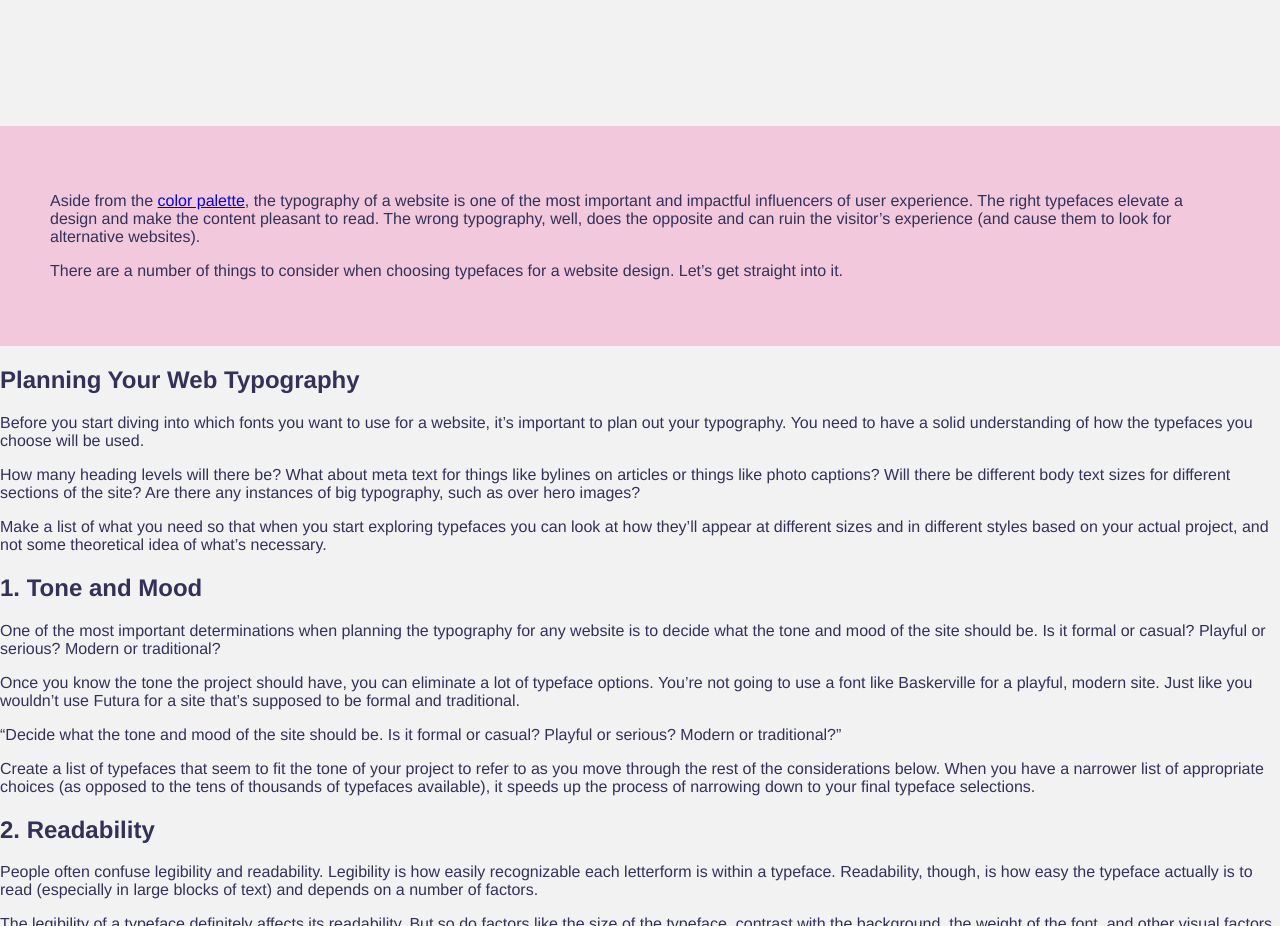
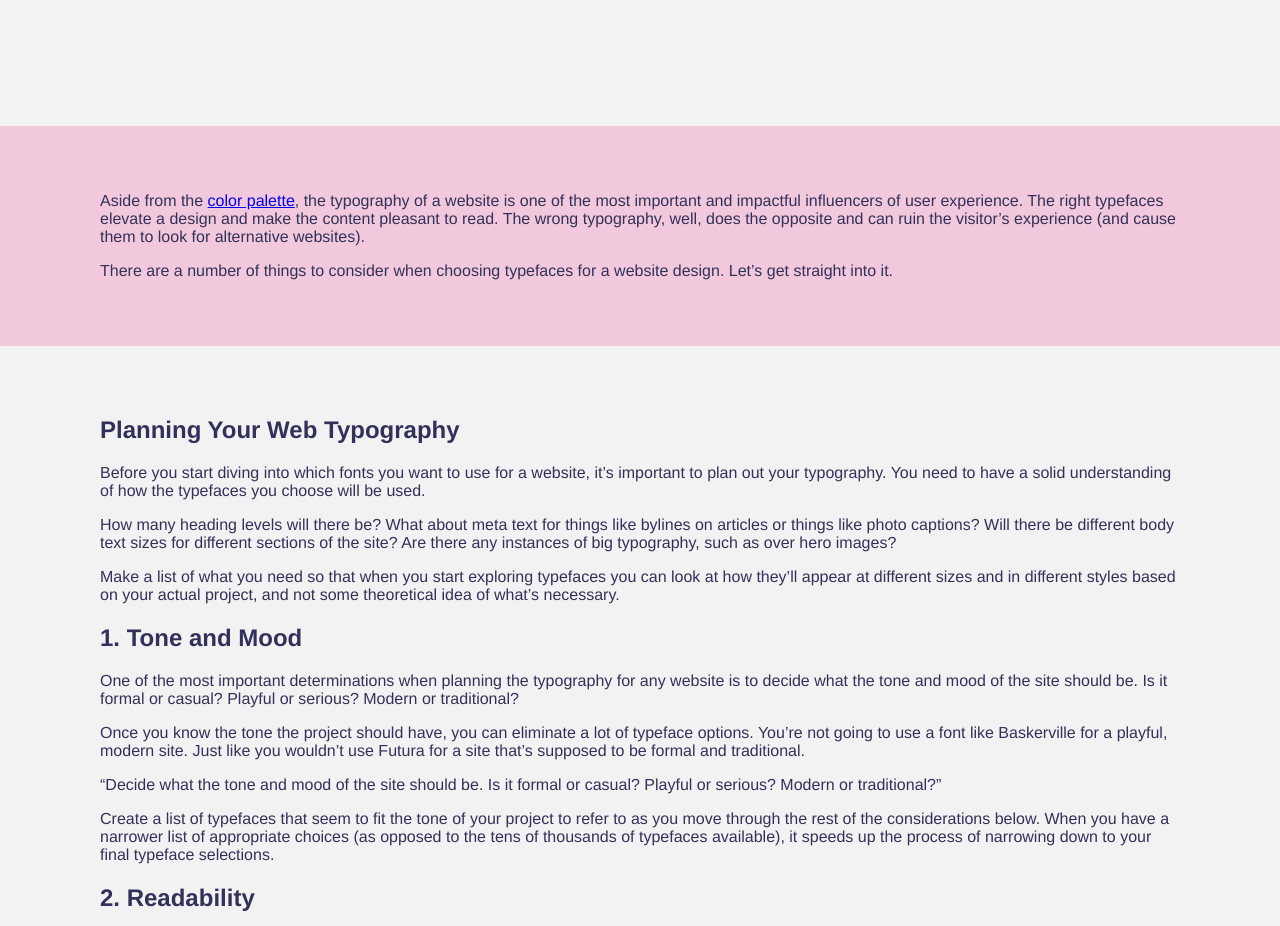
Before and after one commit to jenniferha03/jenniferha03.github.io, a plain HTML site: page index.html in a window 1280 px wide. Shown: the part 860-1786 px from the top of the page. Drawn offline with Linux system fonts and the light colour scheme.

Commit message:
Update index.html

```diff
--- a/index.html
+++ b/index.html
@@ -44,10 +44,18 @@
 	.content1 {
 		background-color: #F2C9DC;
 		padding-top: 50px;
-		padding-right: 50px;
-		padding-left: 50px;
+		padding-right: 100px;
+		padding-left: 100px;
 		padding-bottom: 50px;
-	}</style>
+	}
+	.content2 {
+		background-color: #F2F2F2;
+		padding-top: 50px;
+		padding-right: 100px;
+		padding-left: 100px;
+		padding-bottom: 100px;
+	}
+	</style>
 </head>
 
 <body>
@@ -73,6 +81,7 @@
 	 </div>
 
 
+	<div class="content2">
 	<h2>Planning Your Web Typography</h2>
 	<p>Before you start diving into which fonts you want to use for a website, it’s important to plan out your typography. You need to have a solid understanding of how the typefaces you choose will be used.</p>
 	<p>How many heading levels will there be? What about meta text for things like bylines on articles or things like photo captions? Will there be different body text sizes for different sections of the site? Are there any instances of big typography, such as over hero images?</p>
@@ -111,8 +120,8 @@
 	<h2>Wrapping up</h2>
 	<p>Choosing the right typography for your website projects takes experimentation and trying different options until you find the one that fits. Typography can have a profound impact on the way visitors perceive a website. The right typography creates an enjoyable experience, while type that is hard to read or doesn’t match the tone of the site can negatively impact UX. It’s worth spending the time and resources to find the right fit.</p>
 
-
-</section>
+	</div>
+	</section>
 
 
 <footer>
```
